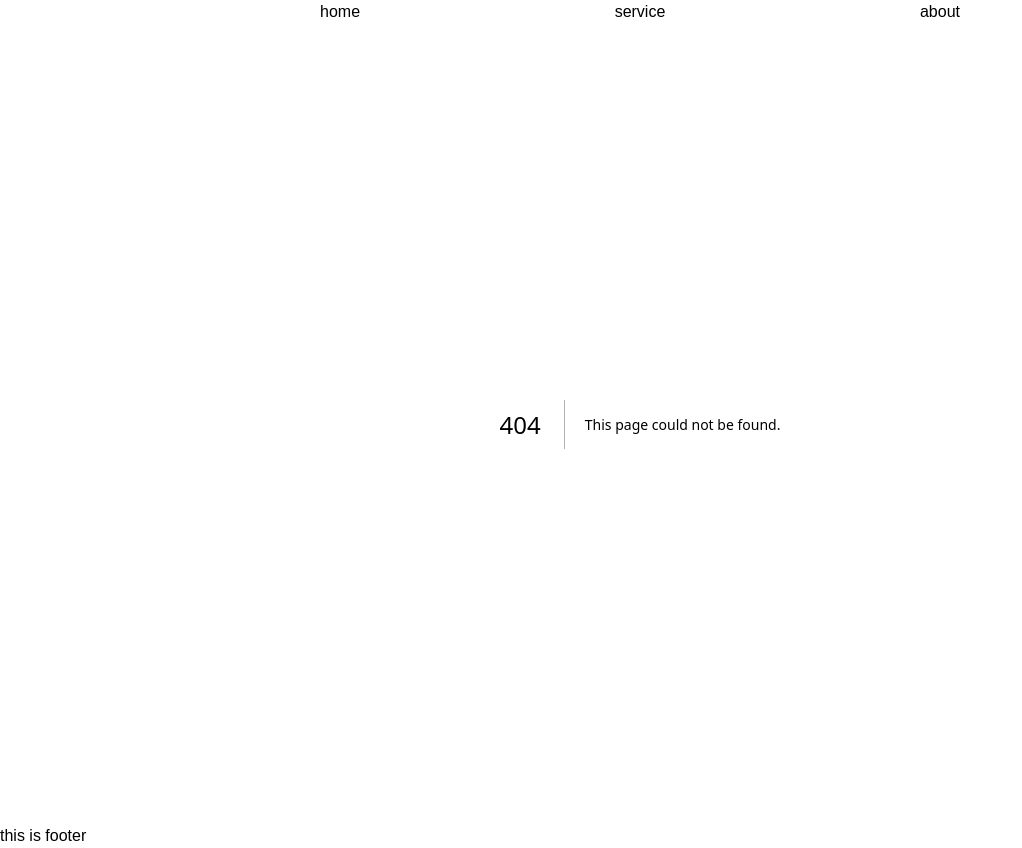
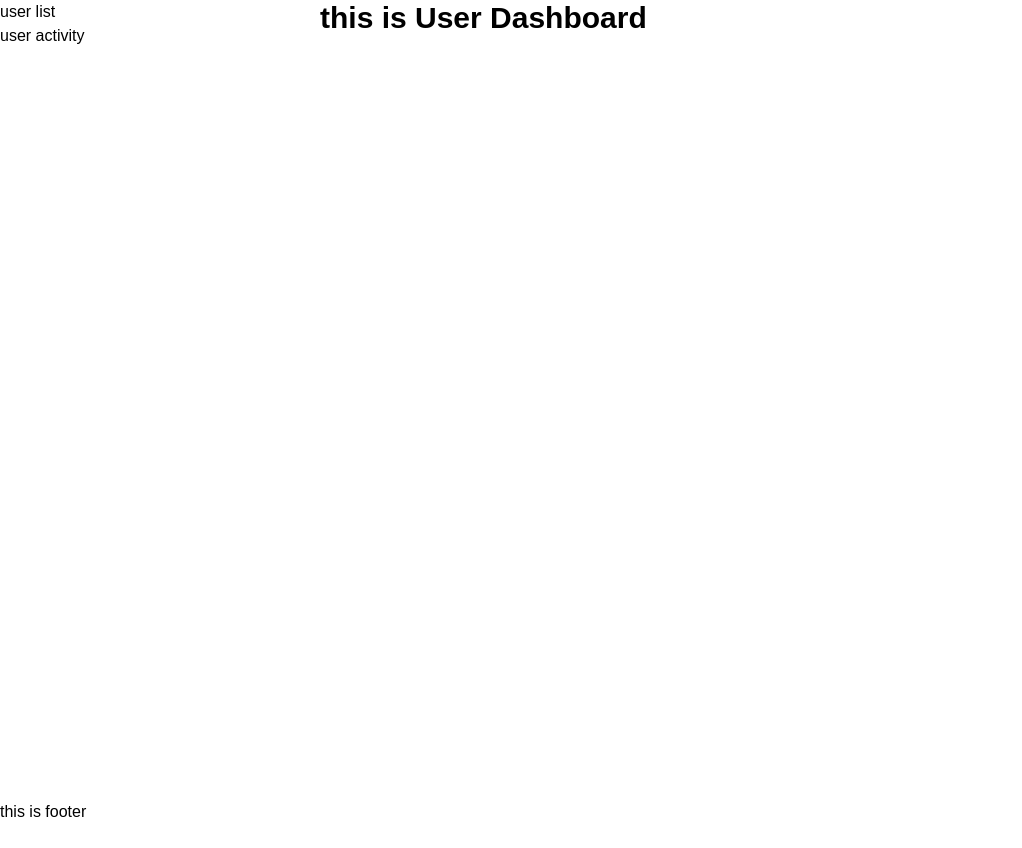
Before and after one commit to Sawom/nextjs, a Next.js app: page /user-dashboard in a window 1280 px wide. Before the commit this address had no page. Shown: the whole page, without its empty margins (0-1022 px from the left). After the commit the page ends 824 px from the top, so only its background shows below. Built offline with nearby package versions, Linux system fonts and the light colour scheme.

Commit message:
navbar updated

```diff
--- a/src/app/(dashboards)/layout.jsx
+++ b/src/app/(dashboards)/layout.jsx
@@ -1,11 +1,9 @@
-import React from 'react';
-
-const DashboardLayout = () => {
+const DashboardLayout = ({ children }) => {
   return (
     <div>
-            <div className='grid grid-cols-12'>
+      <div className="grid grid-cols-12">
         {/* side nav */}
-                <div className='col-span-3'>
+        <div className="col-span-3">
           <ul>
             <li>user list</li>
           </ul>
@@ -13,10 +11,7 @@ const DashboardLayout = () => {
             <li>user activity</li>
           </ul>
         </div>
-                <div className='col-span-9'>
-
-                </div>
-
+        <div className="col-span-9">{children}</div>
       </div>
     </div>
   );
--- /dev/null
+++ b/src/app/(dashboards)/user-dashboard/page.jsx
@@ -0,0 +1,9 @@
+const UserDashboard = () => {
+  return (
+    <div>
+      <p className="font-bold text-3xl">this is User Dashboard</p>
+    </div>
+  );
+};
+
+export default UserDashboard;
--- a/src/app/components/Navbar.jsx
+++ b/src/app/components/Navbar.jsx
@@ -1,6 +1,14 @@
+// conditional rendering
+"use client";
 import Link from "next/link";
+import { usePathname } from "next/navigation";
 
 const Navbar = () => {
+  const pathname = usePathname();
+  // checking path dashboard ache kina
+  // console.log(pathname, pathname.includes("dashboard"));
+
+  if (!pathname.includes("dashboard")) {
     return (
       <div>
         <nav className="flex justify-center">
@@ -18,6 +26,9 @@ const Navbar = () => {
         </nav>
       </div>
     );
+  } else {
+    return <></>;
+  }
 };
 
 export default Navbar;
--- a/src/app/layout.js
+++ b/src/app/layout.js
@@ -17,6 +17,7 @@ export const metadata = {
   description: "Generated by create next app",
 };
 
+
 export default function RootLayout({ children }) {
   return (
     <html lang="en">
```
Also changed, not shown: src/app/(dashboards)/admin-dashboard/page.jsx (+5 -8 lines). Lines whose indentation alone changed are shown as unchanged.
